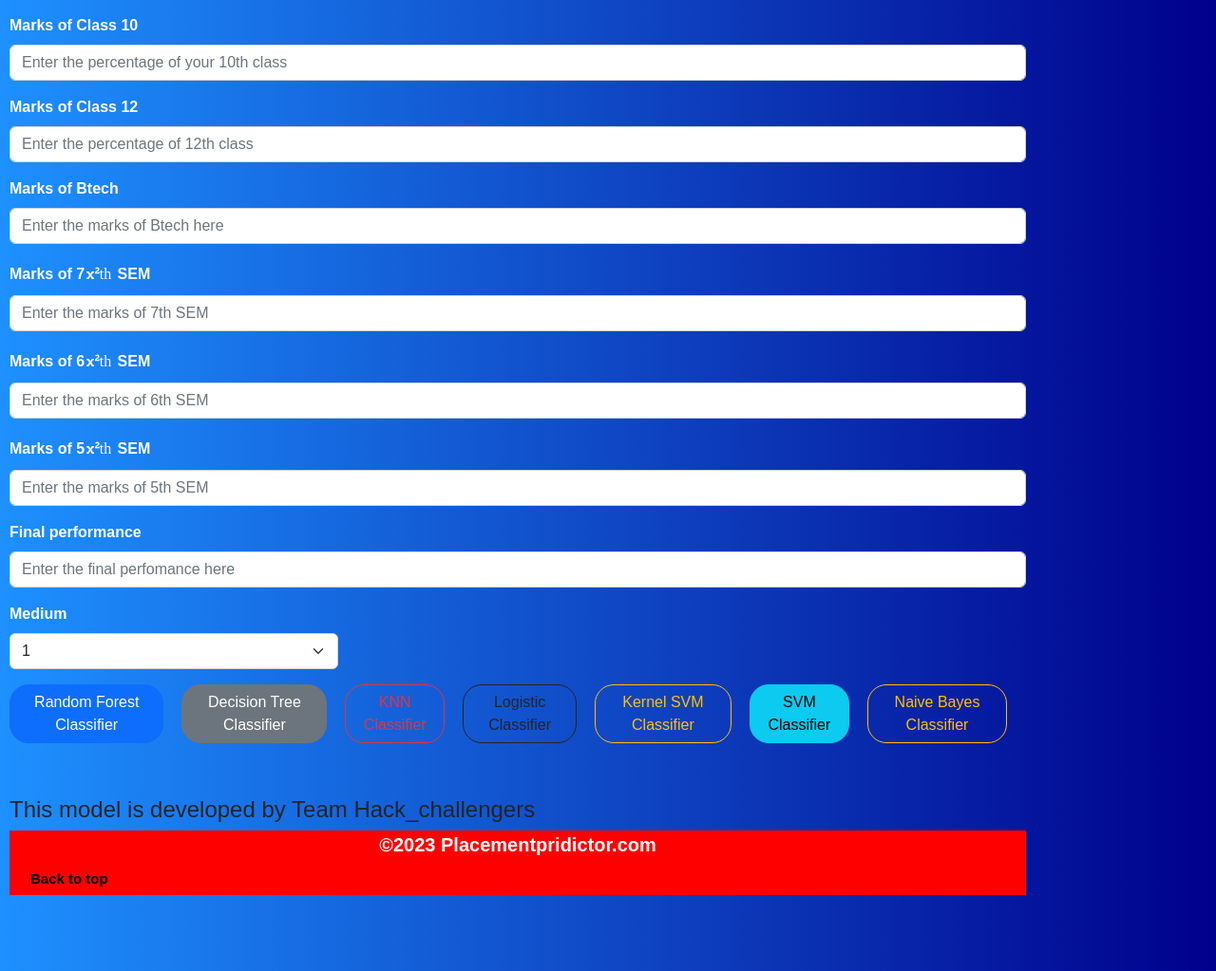
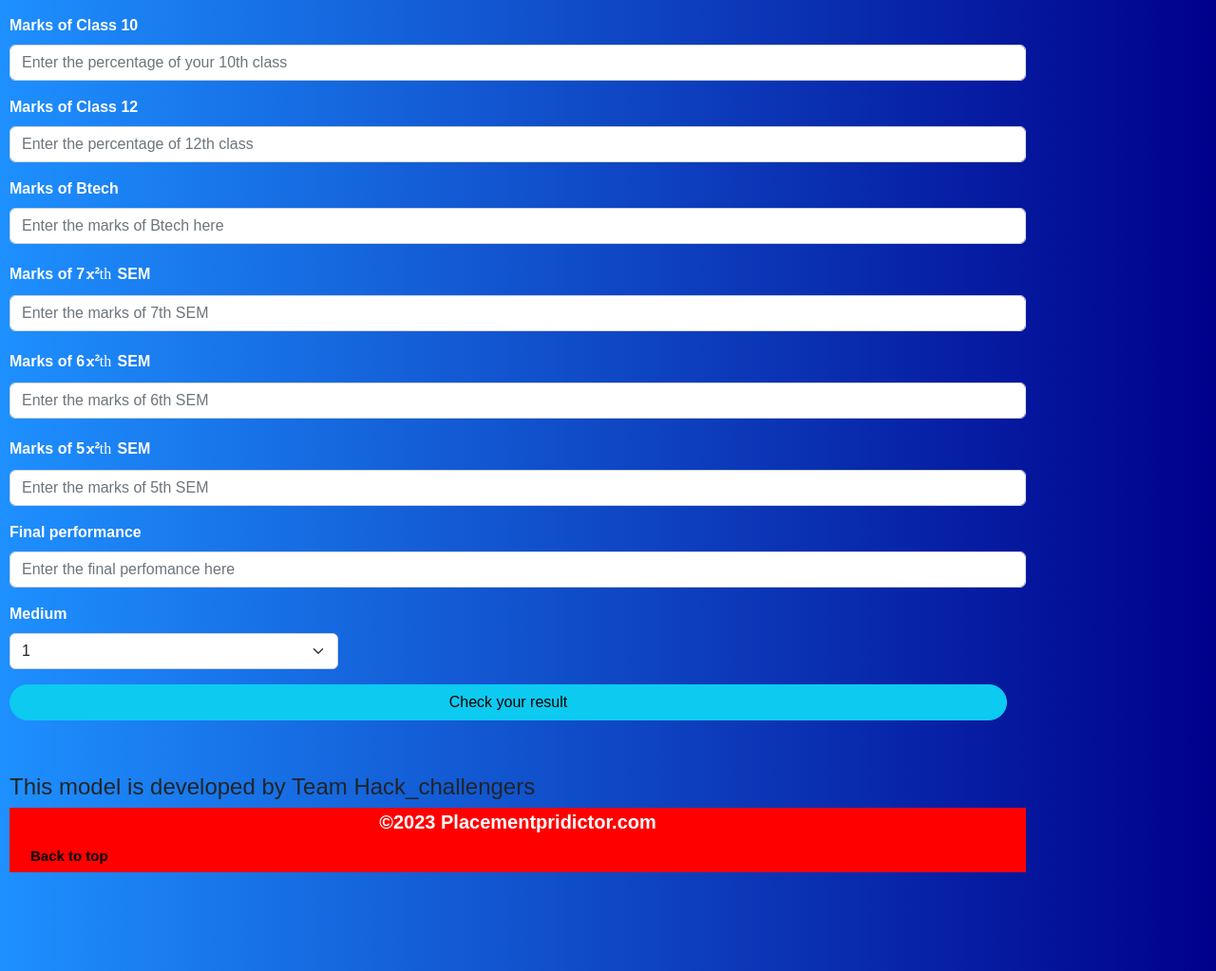
Before and after one commit to Jayendra-1017/piet_placement_prediction_students, a Flask app: page / in a window 1280 px wide. Shown: the part 104-1127 px from the top of the page at 95% size. Run offline with Flask 3, Linux system fonts and the light colour scheme; parts of the project's set-up code (start-up, migrations or seed data) failed here and were passed over; some libraries are stand-ins or nearby versions.

Commit message:
Update index.html

```diff
--- a/templates/index.html
+++ b/templates/index.html
@@ -314,15 +314,10 @@
                 </select>
             </div>
             <div class="btn-group" role="group" aria-label="Basic example">
-                <button type="submit" class="btn btn-primary" id="b1">Random Forest Classifier</button>
-                <button type="submit" class="btn btn-secondary" id="b2">Decision Tree Classifier</button>
-                <button type="submit" class="btn btn-outline-danger" id="b3">KNN Classifier</button>
 
-                <button type="submit" class="btn btn-outline-dark" id="b4">Logistic Classifier</button>
-                <button type="submit" class="btn btn-outline-warning" id="b5">Kernel SVM Classifier</button>
 
-                <button type="submit" class="btn btn-info" id="b6">SVM Classifier</button>
-                <button type="submit" class="btn btn-outline-warning" id="b7">Naive Bayes Classifier</button>
+                <button type="submit" class="btn btn-info" id="b6">Check your result</button>
+
 
 
               </div>
```
